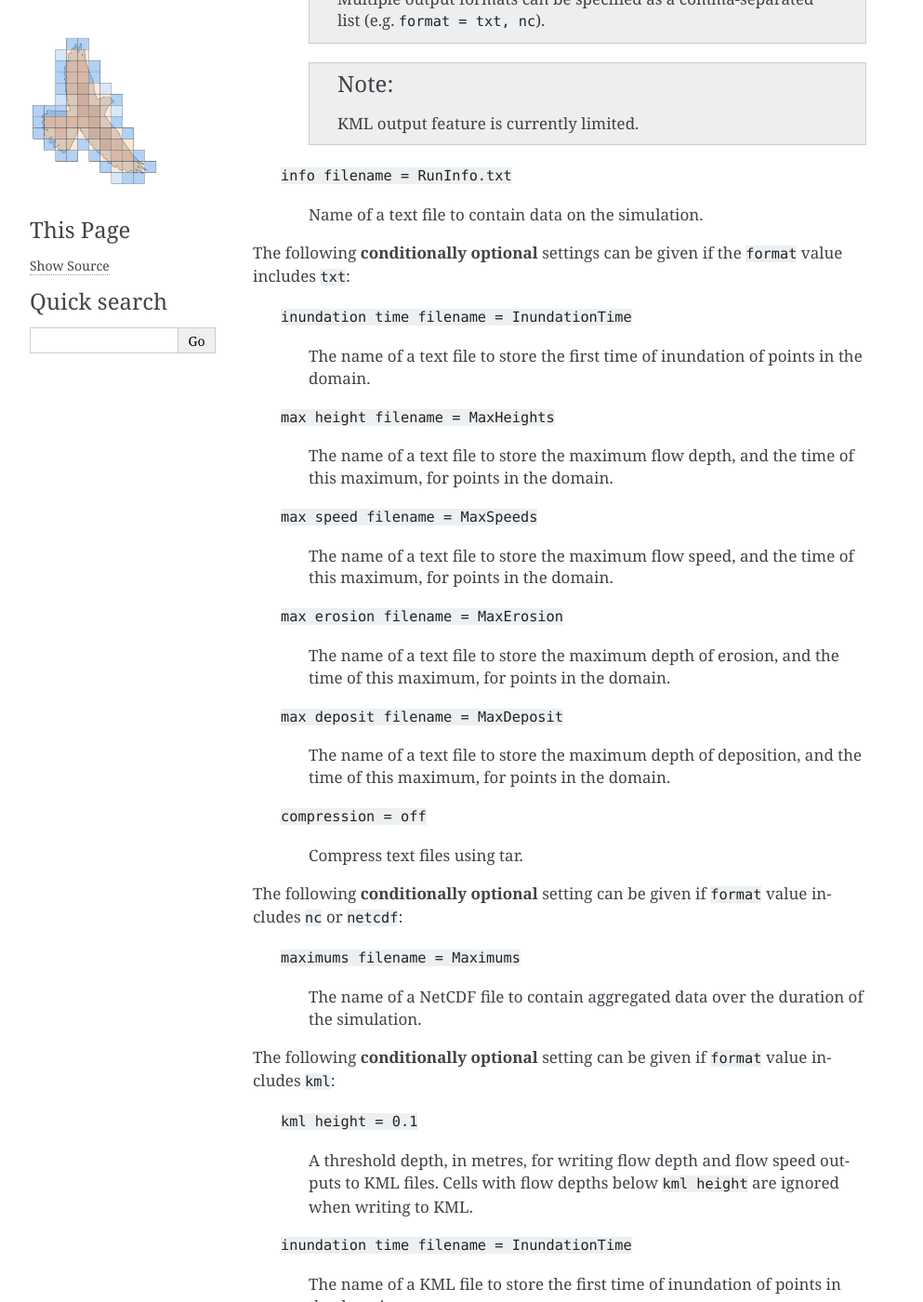
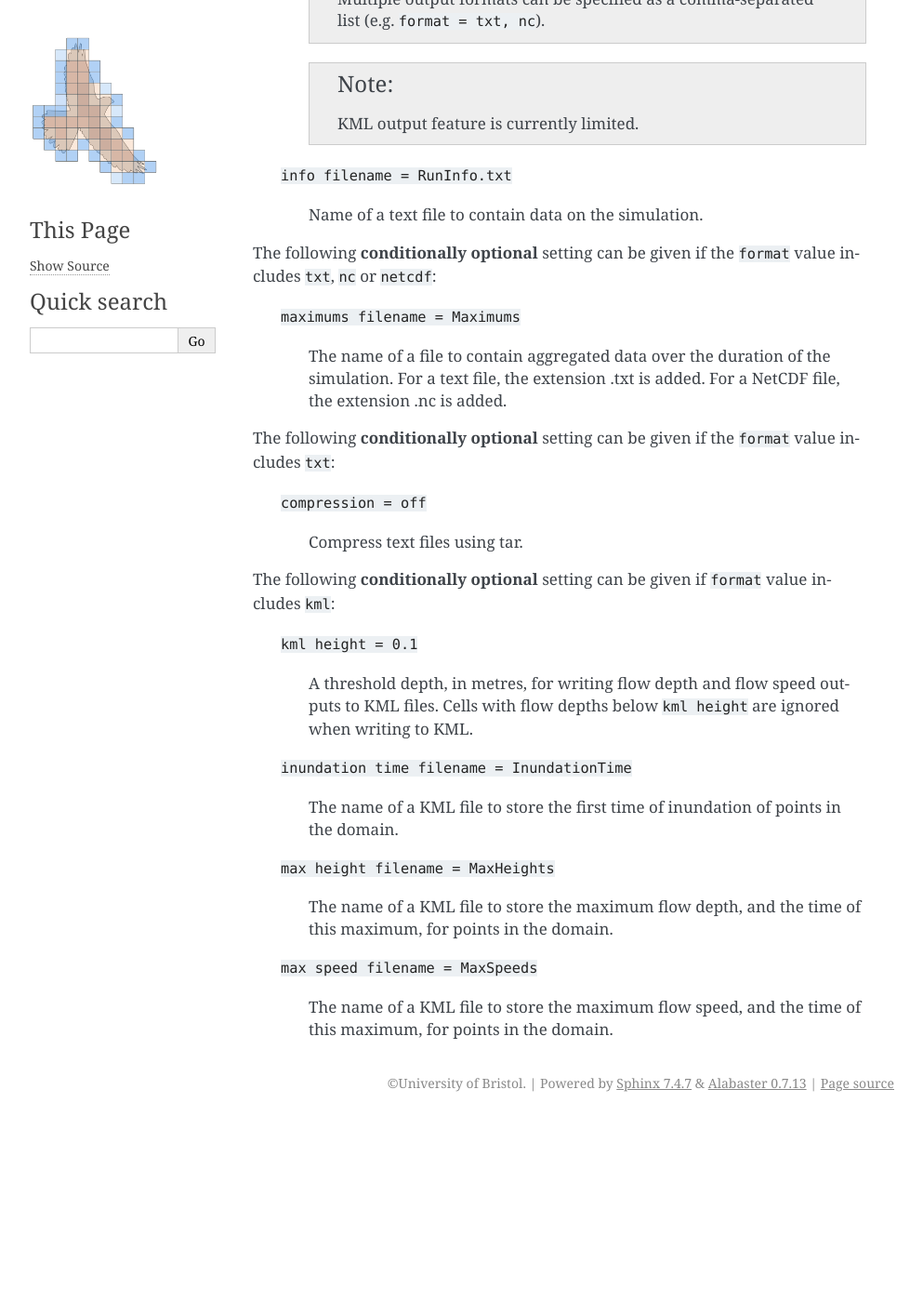
Before and after one commit to jakelangham/kestrel, a Sphinx documentation site: the page built from docs/source/settings_and_parameters/output.rst, in a window 1280 px wide and 1400 px high, scrolled down 1039 px. Shown: the whole window at 93% size, without its empty margins (148-1141 px from the left). Built offline with Sphinx 7.4.7, drawn with Linux system fonts in a browser that asks for light colours; after the commit the page ends 2243 px from its top, so only the background shows below that.

Commit message:
Equivalent content in Maximums.txt to Maximums.nc (#4)
* Equivalent content in Maximums.txt to Maximums.nc
Removed MaxHeights, MaxSpeeds etc.
Amended documentation.
Additional tidy-up.

* Small typo corrections to output.rst

* Moved extra data in RunInfo to end
Important change in DEM directory search

---------

Co-authored-by: Jake Langham <46025329+jakelangham@users.noreply.github.com>

```diff
--- a/docs/source/settings_and_parameters/output.rst
+++ b/docs/source/settings_and_parameters/output.rst
@@ -51,39 +51,19 @@
 
         Name of a text file to contain data on the simulation.
 
+The following **conditionally optional** setting can be given if the :code:`format` value includes :code:`txt`, :code:`nc` or :code:`netcdf`:
 
-The following **conditionally optional** settings can be given if the :code:`format` value includes :code:`txt`:
+    :code:`maximums filename = Maximums`
 
-    :code:`inundation time filename = InundationTime`
+        The name of a file to contain aggregated data over the duration of the simulation.
+        For a text file, the extension .txt is added.
+        For a NetCDF file, the extension .nc is added.
 
-        The name of a text file to store the first time of inundation of points in the domain.
-
-    :code:`max height filename = MaxHeights`
-
-        The name of a text file to store the maximum flow depth, and the time of this maximum, for points in the domain.
-
-    :code:`max speed filename = MaxSpeeds`
-
-        The name of a text file to store the maximum flow speed, and the time of this maximum, for points in the domain.
-
-    :code:`max erosion filename = MaxErosion`
-
-        The name of a text file to store the maximum depth of erosion, and the time of this maximum, for points in the domain.
-
-    :code:`max deposit filename = MaxDeposit`
-
-        The name of a text file to store the maximum depth of deposition, and the time of this maximum, for points in the domain.
+The following **conditionally optional** setting can be given if the :code:`format` value includes :code:`txt`:
 
     :code:`compression = off`
 
         Compress text files using tar.
-
-The following **conditionally optional** setting can be given if :code:`format` value includes :code:`nc` or :code:`netcdf`:
-
-    :code:`maximums filename = Maximums`
-
-        The name of a NetCDF file to contain aggregated data over the duration of the simulation.
-
 
 The following **conditionally optional** setting can be given if :code:`format` value includes :code:`kml`:
 
--- a/docs/source/settings_and_parameters/solver.rst
+++ b/docs/source/settings_and_parameters/solver.rst
@@ -87,7 +87,7 @@
         maximum time step is the either the time step determined by the CFL
         condition, or the output time step.
 
-        :code:`T start = 0`
+    :code:`T start = 0`
 
         The start time of the simulation, in seconds.
 
--- a/docs/source/settings_and_parameters/topog.rst
+++ b/docs/source/settings_and_parameters/topog.rst
@@ -66,10 +66,12 @@
     :code:`srtm directory`
 
         The directory containing the SRTM data. This should be in the form of
-        an SRTM archive, i.e. with a structure N01/N01*.tif, N02/N02*.tif, ...
+        an SRTM archive, i.e. either:
+        - containing zip files with extension :code:`.SRTMGL1.hgt.zip`
+        - a directory with a structure N01/N01*.tif, N02/N02*.tif, ...
 
         .. note::
-            SRTM files may be either geotiff or USGS hgt format (included zipped
+            SRTM files may be either geotiff or USGS hgt format (including zipped
             hgt files with extension :code:`.SRTMGL1.hgt.zip`).
 
 There is one **conditionally required** setting needed when :code:`Type =
```
Also changed, not shown: 9 other files.
